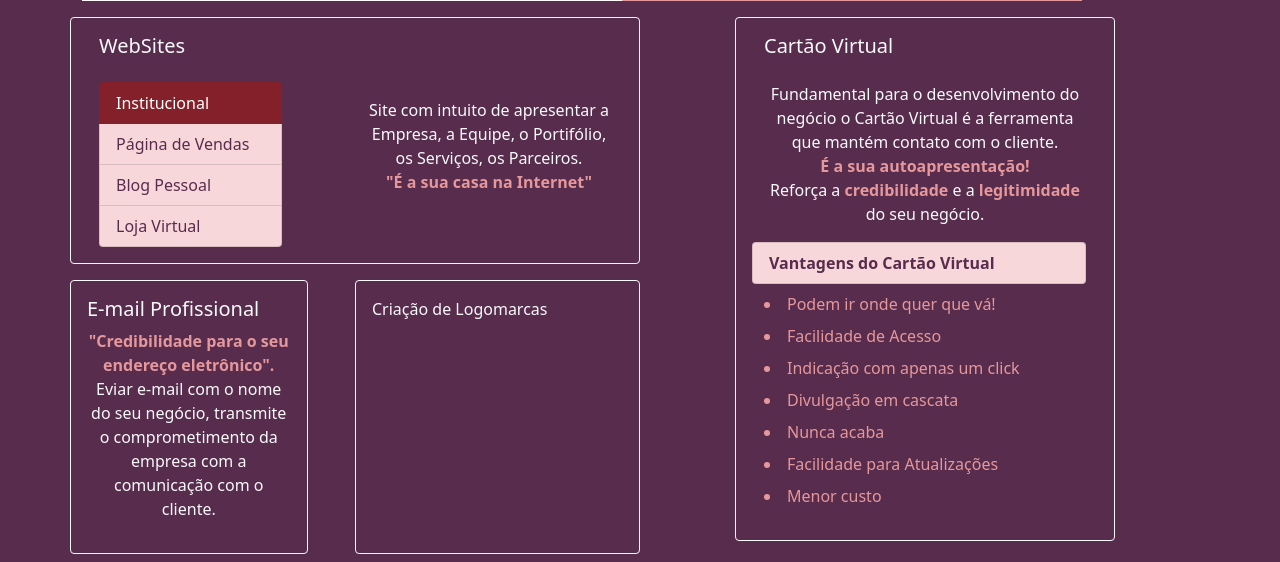
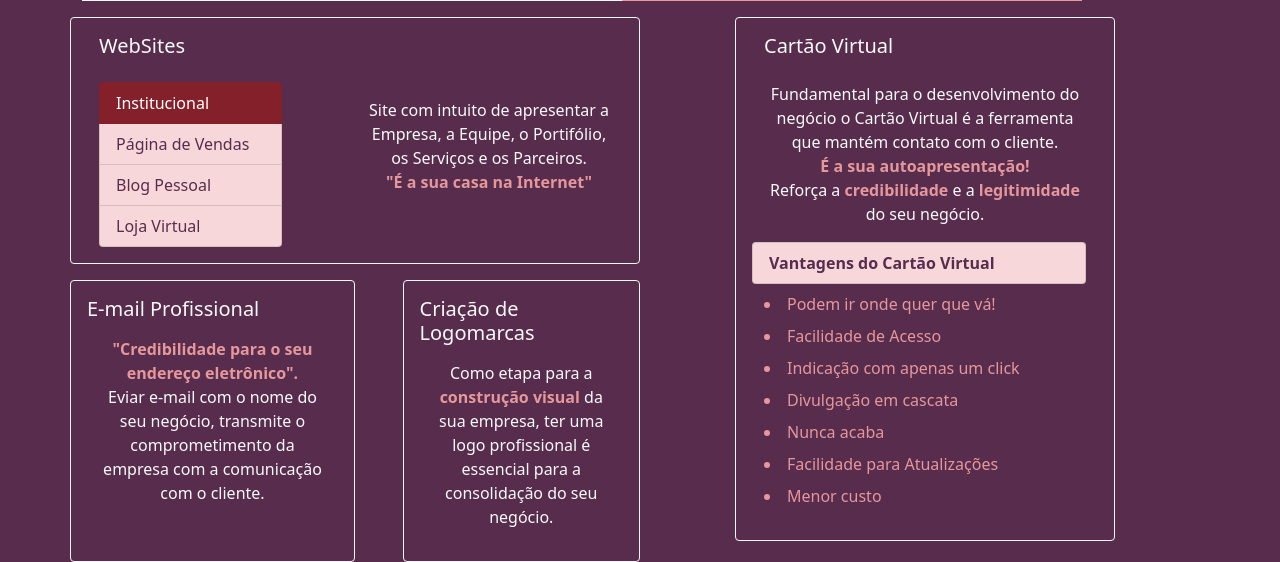
Before and after one commit to SemiramisCavalcanti/PJ02SiteDev, a PHP site: page / in a window 1280 px wide. Shown: the part 331-893 px from the top of the page. Run offline with PHP 8.4, Linux system fonts and the light colour scheme; grey boxes labelled with a size stand in for pictures from a placeholder-image service; some libraries are stand-ins or nearby versions.

Commit message:
finalizado parte de serviços

```diff
--- a/paginas/fenixEcho.php
+++ b/paginas/fenixEcho.php
@@ -60,7 +60,7 @@
                 <div class="col-6 mt-3">
                     <div class="tab-content mt-5 text-light text-center" id="nav-tabContent">
                         <div class="tab-pane fade show active" id="list-home" role="tabpanel" aria-labelledby="list-home-list">
-                            Site com intuito de apresentar a Empresa, a Equipe, o Portifólio, os Serviços, os Parceiros. <br>
+                            Site com intuito de apresentar a Empresa, a Equipe, o Portifólio, os Serviços e os Parceiros. <br>
                             <Strong class="letramaisclara text-center"> "É a sua casa na Internet"</Strong>
                         </div>
                         <div class="tab-pane fade" id="list-profile" role="tabpanel" aria-labelledby="list-profile-list">
@@ -77,17 +77,23 @@
                 </div>
             </div>
             <div class="row mt-3    ">
-                <div class="col-5 border border-light rounded p-3 text-light">
+                <div class="col-6 border border-light rounded p-3 text-light">
                 <h5>  E-mail Profissional</h5>
 
-                     <p class=" text-center">
+                     <p class=" text-center m-3">
                          <strong class="letramaisclara"> "Credibilidade para o seu endereço eletrônico".</strong> <br>
                          Eviar e-mail com o nome do seu negócio, transmite o comprometimento da empresa com a comunicação com o cliente.
 
                      </p>
                     </div>
                 <div class="col-1"></div>
-                <div class="col-6 border border-light rounded p-3 text-light">Criação de Logomarcas</div>
+                <div class="col-5 border border-light rounded p-3 text-light">
+                    <h5>Criação de Logomarcas</h5>
+                    <p class="m-3 text-center">Como etapa para a <strong class="letramaisclara">construção visual</strong>  da sua empresa, ter uma logo profissional é essencial para a
+                        consolidação do seu negócio. <br>
+
+                    </p>
+                </div>
             </div>
         </div>
         <div class="col-1"></div>
@@ -106,7 +112,9 @@
                 <li class="mt-2 letramaisclara"> Nunca acaba</li>
                 <li class="mt-2 letramaisclara"> Facilidade para Atualizações</li>
                 <li class="mt-2 letramaisclara"> Menor custo</li>
-                <p></p>
+                <br>
+                <br>
+
 
 
             </div>
```
